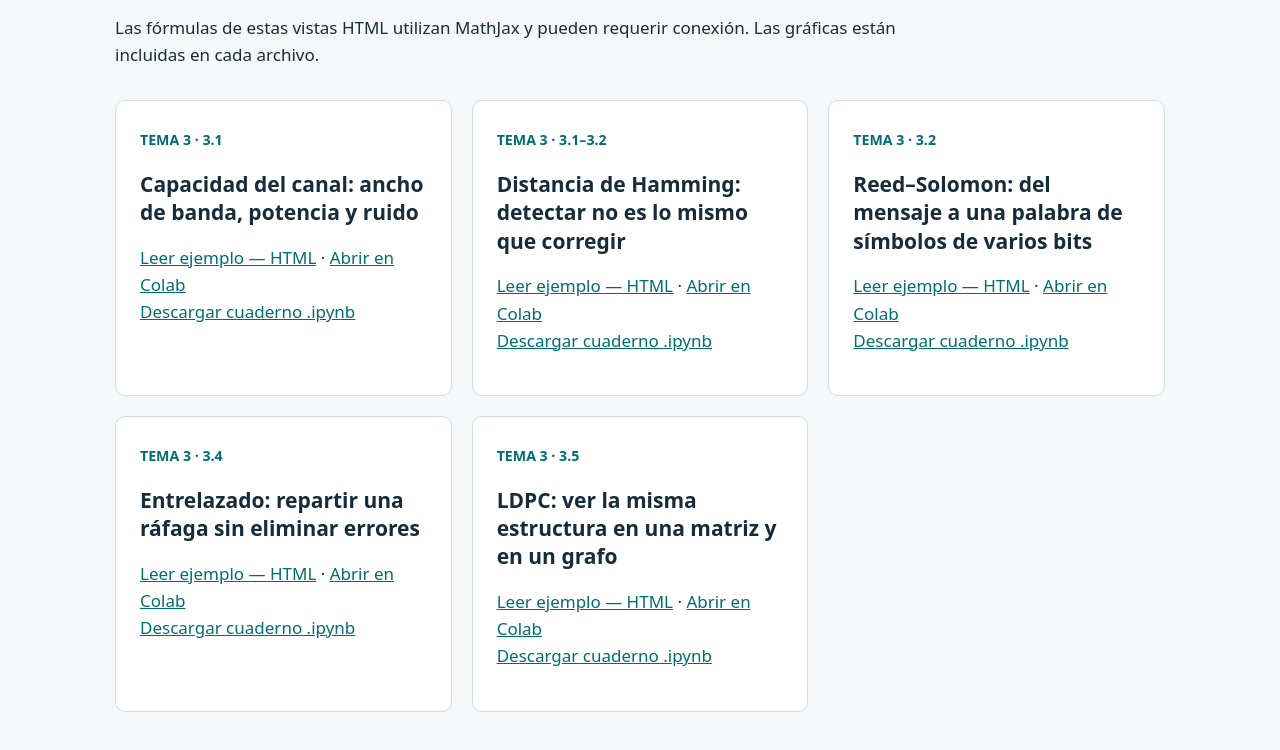
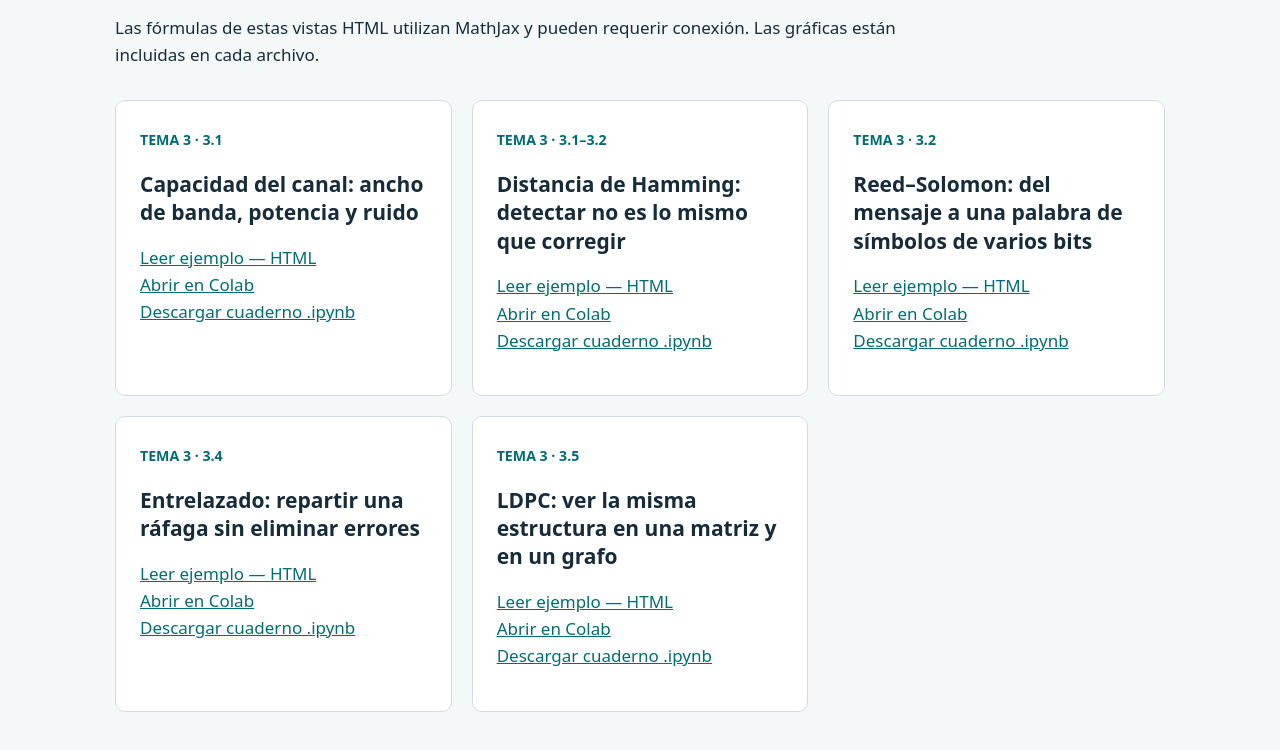
Before and after one commit to msepulcre/tdi-ejemplos, a plain HTML site: page index.html in a window 1280 px wide. Shown: the part 382-1132 px from the top of the page. Drawn offline with Linux system fonts and the light colour scheme.

Commit message:
Separar los enlaces HTML, Colab y descarga en la portada

```diff
--- a/index.html
+++ b/index.html
@@ -8,8 +8,8 @@ a{color:#006d75}header{max-width:800px;margin-bottom:32px}</style>
 <p>Para cada ejemplo se proporcionan dos versiones:</p>
 <ul><li><strong>HTML estático:</strong> una página de lectura con explicaciones, código y resultados ya calculados. No ejecuta el código ni recalcula las gráficas.</li>
 <li><strong>Cuaderno Jupyter (.ipynb):</strong> permite modificar parámetros y ejecutar el código para experimentar. El botón «Abrir en Colab» lo abre directamente en el navegador, sin descargar archivos ni instalar Jupyter. Para ejecutar se necesita una cuenta de Google; las instrucciones están dentro del cuaderno.</li></ul>
-<p>Las fórmulas de estas vistas HTML utilizan MathJax y pueden requerir conexión. Las gráficas están incluidas en cada archivo.</p></header><main><article><small>TEMA 3 · 3.1</small><h2>Capacidad del canal: ancho de banda, potencia y ruido</h2><p><a href="vista_previa/tema_3_01_capacidad_del_canal.html">Leer ejemplo — HTML</a> · <a href="https://colab.research.google.com/github/msepulcre/tdi-ejemplos/blob/main/tema_3/01_capacidad_del_canal.ipynb" target="_blank" rel="noopener">Abrir en Colab</a><br><a href="tema_3/01_capacidad_del_canal.ipynb" download>Descargar cuaderno .ipynb</a></p></article>
-<article><small>TEMA 3 · 3.1–3.2</small><h2>Distancia de Hamming: detectar no es lo mismo que corregir</h2><p><a href="vista_previa/tema_3_02_distancia_y_errores.html">Leer ejemplo — HTML</a> · <a href="https://colab.research.google.com/github/msepulcre/tdi-ejemplos/blob/main/tema_3/02_distancia_y_errores.ipynb" target="_blank" rel="noopener">Abrir en Colab</a><br><a href="tema_3/02_distancia_y_errores.ipynb" download>Descargar cuaderno .ipynb</a></p></article>
-<article><small>TEMA 3 · 3.2</small><h2>Reed–Solomon: del mensaje a una palabra de símbolos de varios bits</h2><p><a href="vista_previa/tema_3_03_reed_solomon_simbolos.html">Leer ejemplo — HTML</a> · <a href="https://colab.research.google.com/github/msepulcre/tdi-ejemplos/blob/main/tema_3/03_reed_solomon_simbolos.ipynb" target="_blank" rel="noopener">Abrir en Colab</a><br><a href="tema_3/03_reed_solomon_simbolos.ipynb" download>Descargar cuaderno .ipynb</a></p></article>
-<article><small>TEMA 3 · 3.4</small><h2>Entrelazado: repartir una ráfaga sin eliminar errores</h2><p><a href="vista_previa/tema_3_04_rafagas_y_entrelazado.html">Leer ejemplo — HTML</a> · <a href="https://colab.research.google.com/github/msepulcre/tdi-ejemplos/blob/main/tema_3/04_rafagas_y_entrelazado.ipynb" target="_blank" rel="noopener">Abrir en Colab</a><br><a href="tema_3/04_rafagas_y_entrelazado.ipynb" download>Descargar cuaderno .ipynb</a></p></article>
-<article><small>TEMA 3 · 3.5</small><h2>LDPC: ver la misma estructura en una matriz y en un grafo</h2><p><a href="vista_previa/tema_3_05_matriz_y_grafo_ldpc.html">Leer ejemplo — HTML</a> · <a href="https://colab.research.google.com/github/msepulcre/tdi-ejemplos/blob/main/tema_3/05_matriz_y_grafo_ldpc.ipynb" target="_blank" rel="noopener">Abrir en Colab</a><br><a href="tema_3/05_matriz_y_grafo_ldpc.ipynb" download>Descargar cuaderno .ipynb</a></p></article></main></html>
+<p>Las fórmulas de estas vistas HTML utilizan MathJax y pueden requerir conexión. Las gráficas están incluidas en cada archivo.</p></header><main><article><small>TEMA 3 · 3.1</small><h2>Capacidad del canal: ancho de banda, potencia y ruido</h2><p><a href="vista_previa/tema_3_01_capacidad_del_canal.html">Leer ejemplo — HTML</a><br><a href="https://colab.research.google.com/github/msepulcre/tdi-ejemplos/blob/main/tema_3/01_capacidad_del_canal.ipynb" target="_blank" rel="noopener">Abrir en Colab</a><br><a href="tema_3/01_capacidad_del_canal.ipynb" download>Descargar cuaderno .ipynb</a></p></article>
+<article><small>TEMA 3 · 3.1–3.2</small><h2>Distancia de Hamming: detectar no es lo mismo que corregir</h2><p><a href="vista_previa/tema_3_02_distancia_y_errores.html">Leer ejemplo — HTML</a><br><a href="https://colab.research.google.com/github/msepulcre/tdi-ejemplos/blob/main/tema_3/02_distancia_y_errores.ipynb" target="_blank" rel="noopener">Abrir en Colab</a><br><a href="tema_3/02_distancia_y_errores.ipynb" download>Descargar cuaderno .ipynb</a></p></article>
+<article><small>TEMA 3 · 3.2</small><h2>Reed–Solomon: del mensaje a una palabra de símbolos de varios bits</h2><p><a href="vista_previa/tema_3_03_reed_solomon_simbolos.html">Leer ejemplo — HTML</a><br><a href="https://colab.research.google.com/github/msepulcre/tdi-ejemplos/blob/main/tema_3/03_reed_solomon_simbolos.ipynb" target="_blank" rel="noopener">Abrir en Colab</a><br><a href="tema_3/03_reed_solomon_simbolos.ipynb" download>Descargar cuaderno .ipynb</a></p></article>
+<article><small>TEMA 3 · 3.4</small><h2>Entrelazado: repartir una ráfaga sin eliminar errores</h2><p><a href="vista_previa/tema_3_04_rafagas_y_entrelazado.html">Leer ejemplo — HTML</a><br><a href="https://colab.research.google.com/github/msepulcre/tdi-ejemplos/blob/main/tema_3/04_rafagas_y_entrelazado.ipynb" target="_blank" rel="noopener">Abrir en Colab</a><br><a href="tema_3/04_rafagas_y_entrelazado.ipynb" download>Descargar cuaderno .ipynb</a></p></article>
+<article><small>TEMA 3 · 3.5</small><h2>LDPC: ver la misma estructura en una matriz y en un grafo</h2><p><a href="vista_previa/tema_3_05_matriz_y_grafo_ldpc.html">Leer ejemplo — HTML</a><br><a href="https://colab.research.google.com/github/msepulcre/tdi-ejemplos/blob/main/tema_3/05_matriz_y_grafo_ldpc.ipynb" target="_blank" rel="noopener">Abrir en Colab</a><br><a href="tema_3/05_matriz_y_grafo_ldpc.ipynb" download>Descargar cuaderno .ipynb</a></p></article></main></html>
```
Also changed, not shown: vista_previa/index.html (+5 -5 lines).
